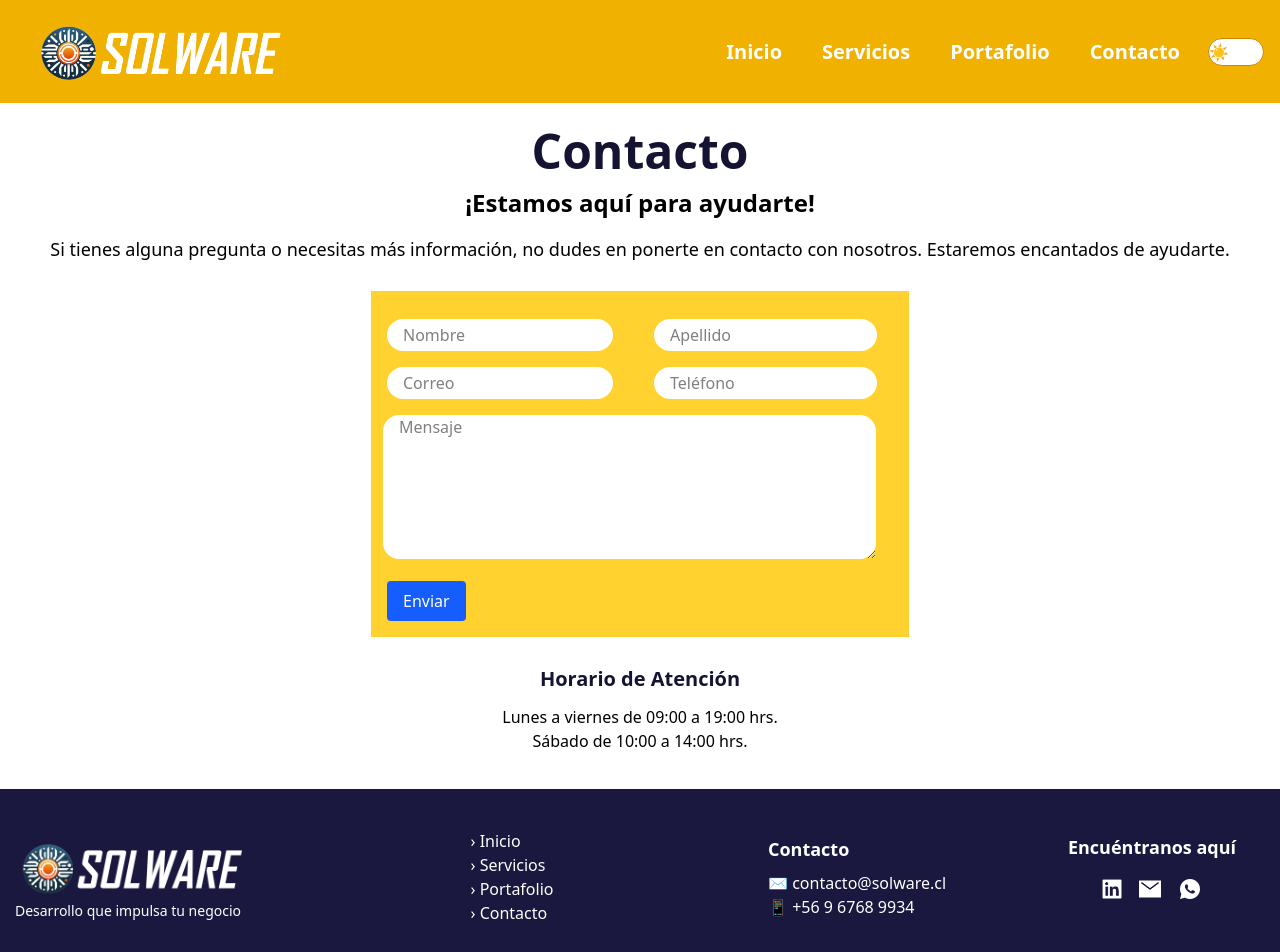
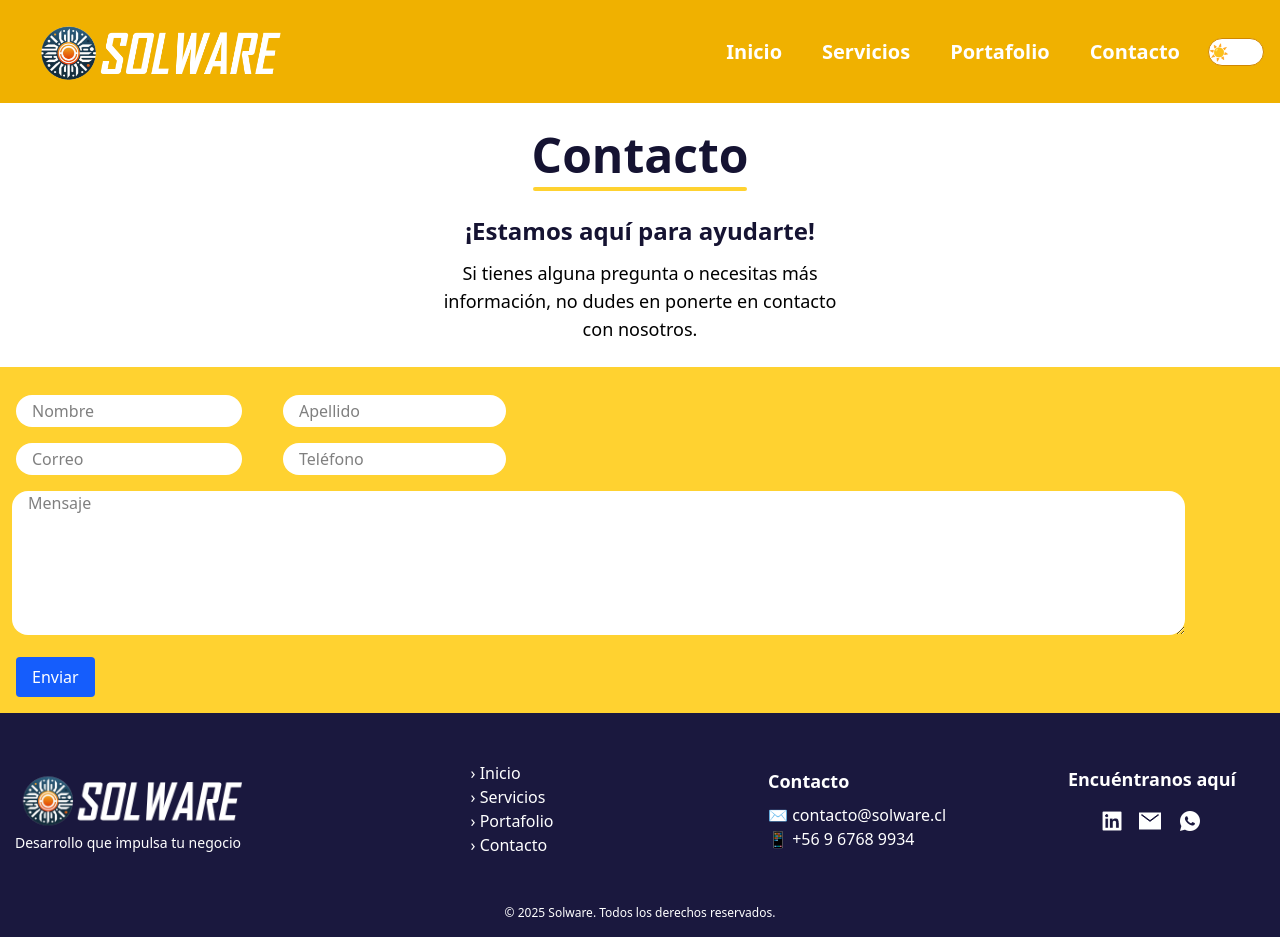
Before and after one commit to hectrhcc/Solware, a React (Vite) app: page /contacto in a window 1280 px wide. Shown: the top 952 px of the page. Built offline with nearby package versions, Linux system fonts and the light colour scheme.

Commit message:
contacto md pendiente

```diff
--- a/src/App.css
+++ b/src/App.css
@@ -1,13 +1,13 @@
 /* Estilo para la barra de desplazamiento en navegadores webkit (Chrome, Safari, etc.) */
 ::-webkit-scrollbar {
-    width: 1rem; /* Ancho de la barra */
+    width: 0.7rem; /* Ancho de la barra */
 
     }
 ::-webkit-scrollbar-track {
     background: #f1f1f1 !important; /* Color de fondo de la barra de desplazamiento */
     }
 ::-webkit-scrollbar-thumb {
-        background: linear-gradient(transparent,#2c3e50 ) !important;
+        background: linear-gradient(transparent,#F0B100 ) !important;
         border-radius:4rem !important;
         height:8rem !important;
         }
--- a/src/components/Contacto.jsx
+++ b/src/components/Contacto.jsx
@@ -14,7 +14,7 @@ export default function ContactForm() {
   };
 
   return (
-    <form onSubmit={handleSubmit(onSubmit)} className="space-y-4  mx-auto bg-amber-300">
+    <form onSubmit={handleSubmit(onSubmit)} className="space-y-4  mx-auto bg-amber-300 md:w-full">
       <div className='flex mt-7 '>
       <div className="flex flex-col">
         <input
@@ -22,7 +22,7 @@ export default function ContactForm() {
           className=" w-10/12 rounded-2xl  ml-4 mr-1 p-1 bg-white pl-4"
           placeholder='Nombre'
         />
-        {errors.nombre && <p className="text-red-500 text-sm w-1/3 w-full ml-5 ">{errors.nombre.message}</p>}
+        {errors.nombre && <p className="text-red-500 text-sm w-full ml-5 ">{errors.nombre.message}</p>}
         </div>
         <div className="flex flex-col">
                <input
@@ -30,7 +30,7 @@ export default function ContactForm() {
           className="  w-10/12 rounded-2xl ml-3 mr-1 p-1  bg-white  pl-4"
           placeholder='Apellido'
         />
-        {errors.apellido && <p className="text-red-500 text-sm w-1/3 w-full ml-5  ">{errors.apellido.message}</p>}
+        {errors.apellido && <p className="text-red-500 text-sm  w-full ml-5  ">{errors.apellido.message}</p>}
       </div>
      </div>
       <div className='flex '>
@@ -41,7 +41,7 @@ export default function ContactForm() {
           className=" w-10/12 rounded-2xl mr-1 ml-4 p-1  bg-white  pl-4"
           placeholder='Correo'
         />
-        {errors.correo && <p className="text-red-500 text-sm w-1/3 w-full ml-5  ">{errors.correo.message}</p>}
+        {errors.correo && <p className="text-red-500 text-sm  w-full ml-5  ">{errors.correo.message}</p>}
        </div>
        <div className="flex flex-col">
                <input
@@ -64,7 +64,7 @@ export default function ContactForm() {
 
       <button
         type="submit"
-        className="bg-blue-600 text-white px-4 py-2 rounded hover:bg-blue-700 mb-4  ml-4 "
+        className="bg-blue-600 text-white px-4 py-2 rounded hover:bg-blue-700 mb-4  ml-4 hover:scale-110 "
       >
         Enviar
       </button>
--- a/src/components/Footer.jsx
+++ b/src/components/Footer.jsx
@@ -13,7 +13,7 @@ const Footer = () => {
 
     return(
         <>
-       <footer id="foot" className="w-full flex flex-col items-center  py-4  md:py-4 md:pt-10 md:pb-10">
+       <footer  className="w-full flex flex-col items-center  py-4  md:py-4 md:pt-12 md:pb-12">
   {/* Logo y frase */}
 <div className='md:flex md:flex-row md:justify-evenly md:items-center md:w-full '>
   <div className="flex flex-col items-center mb-4 md:w-1/4 md:mb-0">
@@ -27,14 +27,21 @@ const Footer = () => {
 
   {/* Navegación */}
   <div className="flex flex-col items-center mb-4 md:w-1/4  lg:w-2/4 md:mb-0 md:justify-center" >
-  <div className="flex flex-col items-start">
 
+
+  <div className="flex flex-col items-start ">
   <Link href="/" className="text-white hover:text-sky-500 text-justify">› Inicio</Link>
 <Link to="/servicios" className="text-white hover:text-sky-500 text-justify">› Servicios</Link>
 <Link to="/portafolio" className="text-white hover:text-sky-500 text-justify">› Portafolio</Link>
 <Link to="/contacto" className="text-white hover:text-sky-500 text-justify">› Contacto</Link>
+    </div>
 
-    </div>
+    <div className='lg:hidden flex  flex-col  w-full   items-center text-white mt-4 '>
+
+       <h3 className='text-md font-semibold mb-2'>Horario de Atención</h3>
+         <p className='text-xs'>Lunes a viernes: 09:00 a 19:00 hrs.</p>
+         <p className='text-xs'> Sábado: 10:00 a 14:00 hrs.</p>
+   </div>
 
   </div>
 
@@ -78,8 +85,8 @@ const Footer = () => {
   </div>
 </div>
   {/* Créditos */}
-  <div className="text-white text-xs text-center  md:relative md:top-7">
-    © 2025 Solware. Derechos reservados.
+  <div className="text-white text-xs text-center  md:relative md:top-12 md:mb-4">
+    © 2025 Solware. Todos los derechos reservados.
   </div>
 </footer>
 
--- a/src/pages/ContactoPage.jsx
+++ b/src/pages/ContactoPage.jsx
@@ -4,19 +4,14 @@ import Contacto from '../components/Contacto';
 const ContactoPage = () => {
   return (
     <>
-      <h1 className='text-5xl font-bold color text-center mt-6'>Contacto</h1>
-      <div className='flex flex-col  w-full p-3'>
-    <p className='text-2xl text-center font-semibold mb-4'>¡Estamos aquí para ayudarte!</p>
-    <p className='text-lg mb-4 text-center justify-between '>Si tienes alguna pregunta o necesitas más información, no dudes en ponerte en contacto con nosotros. Estaremos encantados de ayudarte.</p>
+      <h1 className='text-5xl font-bold color text-center mt-7' >Contacto</h1>
+      <hr className="w-1/2 h-1 mx-auto mt-2 mb-3 bg-amber-300 border-none rounded md:w-1/6 md:items-end" />
+    <div className='flex flex-col  w-full p-3'>
+    <h3 className='text-2xl text-center font-semibold mb-3 color 7 '>¡Estamos aquí para ayudarte!</h3>
+    <p className='text-lg mb-3 ml-4 mr-3 text-left justify-between  md:mx-auto md:text-center md:w-1/3 '>Si tienes alguna pregunta o necesitas más información, no dudes en ponerte en contacto con nosotros.</p>
 </div>
       <Contacto/>
-      <div className='flex  w-full  p-1 text-center justify-center'>
-        <div className='flex flex-col   w-full  text-center justify-center '>
-          <h3 className='text-xl font-bold mb-3  mt-6 color'>Horario de Atención</h3>
-            <p>Lunes a viernes de 09:00 a 19:00 hrs.</p>
-            <p className='mb-8'> Sábado de 10:00 a 14:00 hrs.</p>
-      </div>
-      </div>
+
     </>
   )
 }
```
